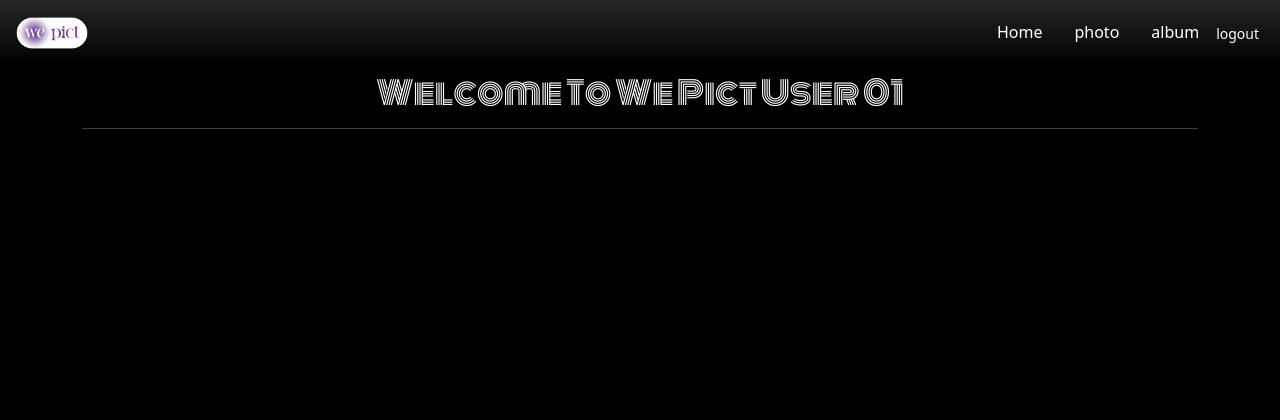
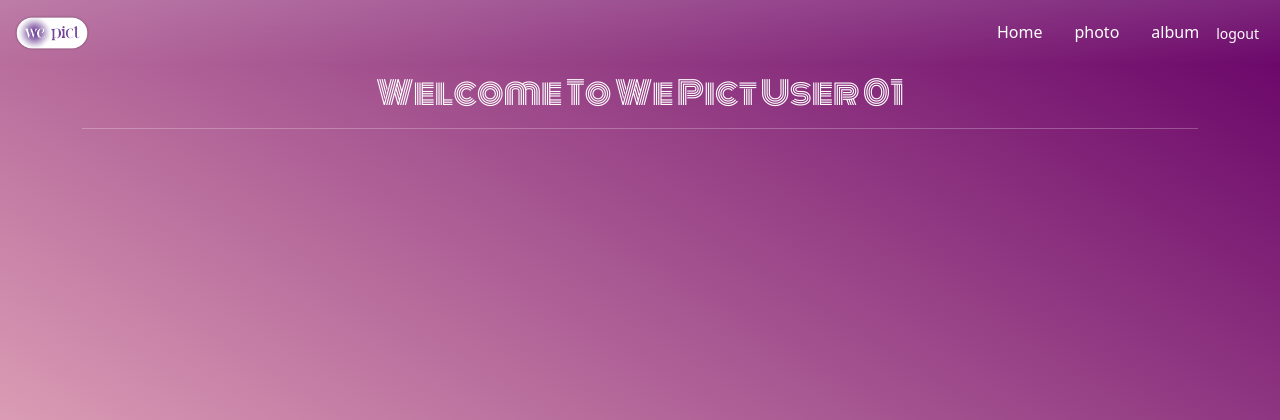
Before and after one commit to whyxv/wepict, a PHP site: page /admin.php in a window 1280 px wide. Shown: the top 420 px of the page. Run offline with PHP 8.4, Linux system fonts and the light colour scheme; a user stored in the database is signed in; data comes from the database, SQL or seed files in the repository; data that the repository does not hold is empty.

Commit message:
background
ganti background color

```diff
--- a/style2.css
+++ b/style2.css
@@ -1,5 +1,9 @@
 body {
-    background-color: black;
+    background: linear-gradient(to bottom left, #660066 0%, #ffcccc 100%);
+    background-size: cover;
+    background-repeat: no-repeat;
+    background-position: center;
+    background-attachment: fixed;
 }
 
 h2 {
```
